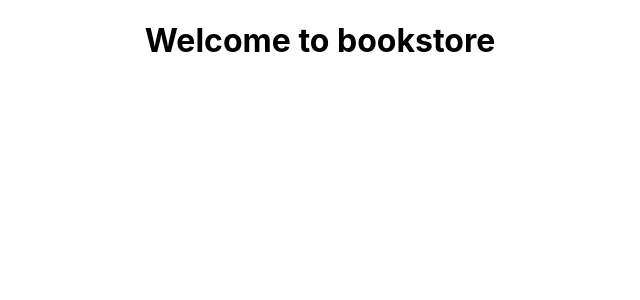
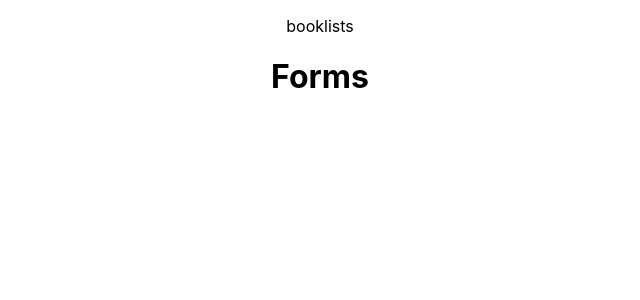
Before and after one commit to uimarshall/redux-bookstore-cms, a React (Create React App) app: page / in a window 1280 px wide. Shown: the top 300 px of the page, without its empty margins (320-960 px from the left). Built offline with nearby package versions, Linux system fonts and the light colour scheme.

Commit message:
Implement the App component

```diff
--- a/src/App.js
+++ /dev/null
@@ -1,14 +0,0 @@
-import './App.css';
-
-function App() {
-  return (
-    <div className="App">
-      <header className="App-header">
-        <h1>Welcome to bookstore</h1>
-
-      </header>
-    </div>
-  );
-}
-
-export default App;
--- /dev/null
+++ b/src/components/App.js
@@ -0,0 +1,14 @@
+import '../App.css';
+import BooksForm from '../containers/BooksForm';
+import BooksList from '../containers/BooksList';
+
+function App() {
+  return (
+    <div className="App" dataset-id="main">
+      <BooksList />
+      <BooksForm />
+    </div>
+  );
+}
+
+export default App;
--- /dev/null
+++ b/src/containers/BooksForm.js
@@ -0,0 +1,15 @@
+import React from 'react';
+// import PropTypes from 'prop-types'
+
+const BooksForm = () => (
+  <div>
+    <h1>Forms</h1>
+
+  </div>
+);
+
+// BooksForm.propTypes = {
+
+// }
+
+export default BooksForm;
--- /dev/null
+++ b/src/containers/BooksList.js
@@ -0,0 +1,15 @@
+import React from 'react';
+// import PropTypes from 'prop-types'
+
+const BooksList = () => (
+  <div>
+    <p>booklists</p>
+
+  </div>
+);
+
+// BooksList.propTypes = {
+
+// }
+
+export default BooksList;
--- a/src/index.js
+++ b/src/index.js
@@ -1,7 +1,7 @@
 import React from 'react';
 import ReactDOM from 'react-dom';
 import './index.css';
-import App from './App';
+import App from './components/App';
 
 ReactDOM.render(
   <React.StrictMode>
@@ -9,7 +9,3 @@ ReactDOM.render(
   </React.StrictMode>,
   document.getElementById('root'),
 );
-
-// If you want to start measuring performance in your app, pass a function
-// to log results (for example: reportWebVitals(console.log))
-// or send to an analytics endpoint. Learn more: https://bit.ly/CRA-vitals
```
Also changed, not shown: src/components/Book.js (added), 1 other file (tests, documents, lock files or other folders).
